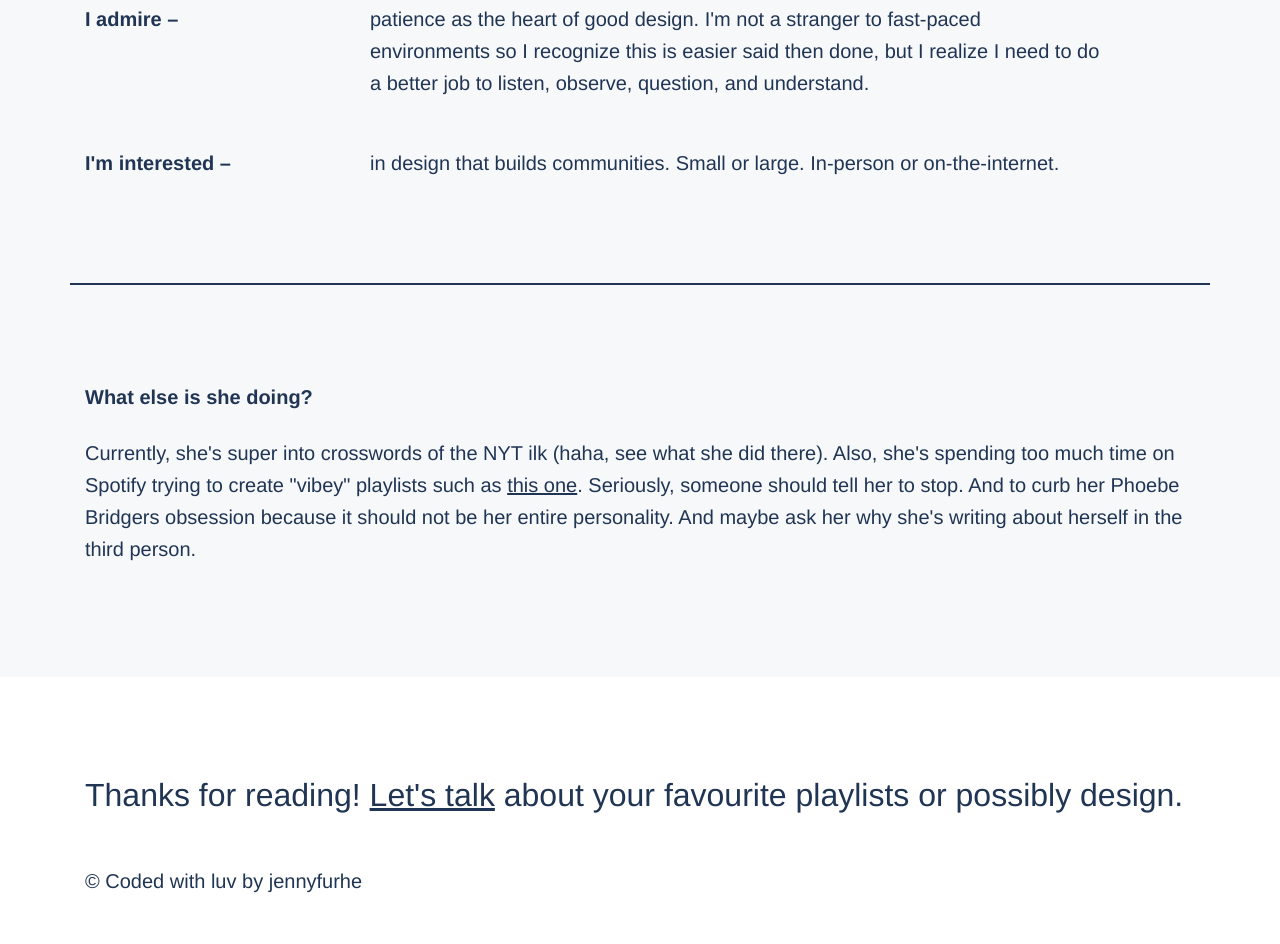
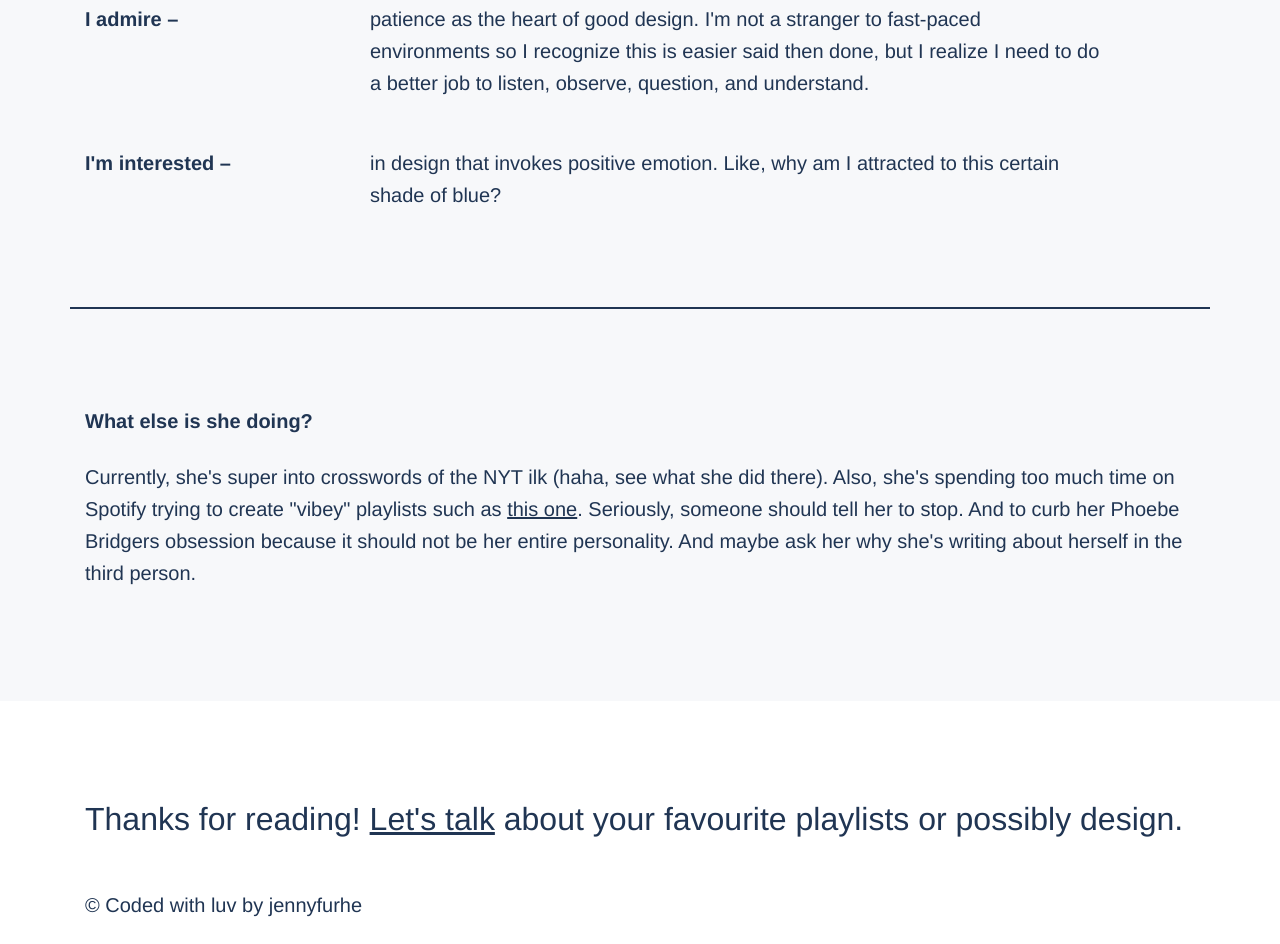
Before and after one commit to jenniferhe2000/jenniferhe2000.github.io, a plain HTML site: page about.html in a window 1280 px wide. Shown: the part 911-1855 px from the top of the page. Drawn offline with Linux system fonts and the light colour scheme; a script that the page names is missing.

Commit message:
rewrote interests

```diff
--- a/about.html
+++ b/about.html
@@ -101,7 +101,7 @@
                     <h4 class="text-wrap">I'm interested – </h4>
                 </div>
                 <div class="col-8 text-align-bottom">
-                    <p class="align-bottom">in design that builds communities. Small or large. In-person or on-the-internet.</p>
+                    <p class="align-bottom">in design that invokes positive emotion. Like, why am I attracted to this certain shade of blue?</p>
                 </div>
             </div>
             <div class="row horizontal-line mb-5">
```
Also changed, not shown: index.html (+1 -1 lines).
